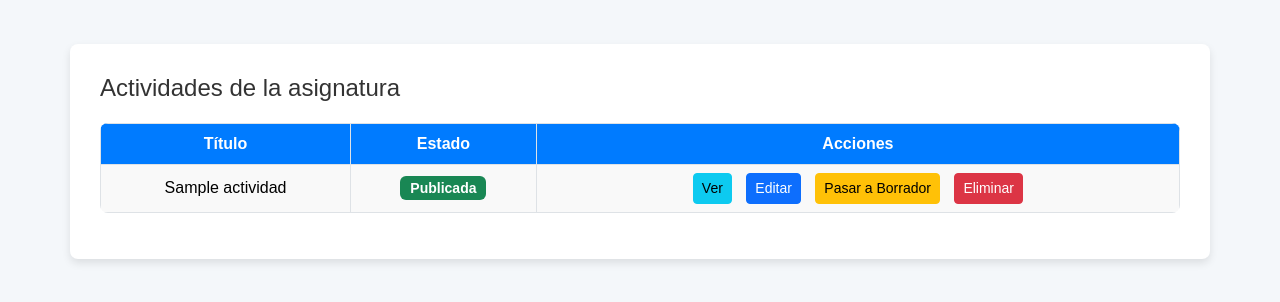
After one commit to oscarpicadocarino/tfg-app, a PHP site: page /actividades.php?id_asignatura=1 in a window 1280 px wide. The commit adds this page. Shown: the top 302 px of the page. Run offline with PHP 8.4, Linux system fonts and the light colour scheme; tables that the repository leaves empty or names only in its code hold one stand-in row (values such as "Sample post").

Commit message:
Anadida funcionalidad de ver actividades, editar, publicar, eliminar + centralización de conexión en conexion.php

```diff
--- /dev/null
+++ b/app/actividades.php
@@ -0,0 +1,121 @@
+<?php
+// actividades.php
+require 'conexion.php';
+
+$id_asignatura = $_GET['id_asignatura'] ?? null;
+
+if (!$id_asignatura) {
+    die("ID de asignatura no especificado.");
+}
+
+// Obtener actividades
+$stmt = $pdo->prepare("SELECT * FROM actividad WHERE id_asignatura = ?");
+$stmt->execute([$id_asignatura]);
+$actividades = $stmt->fetchAll(PDO::FETCH_ASSOC);
+?>
+
+<!DOCTYPE html>
+<html lang="es">
+<head>
+    <meta charset="UTF-8">
+    <meta name="viewport" content="width=device-width, initial-scale=1.0">
+    <title>Actividades de la Asignatura</title>
+    <link href="https://cdn.jsdelivr.net/npm/bootstrap@5.3.0-alpha1/dist/css/bootstrap.min.css" rel="stylesheet">
+    <style>
+        body {
+            font-family: 'Arial', sans-serif;
+            background-color: #f4f7fa;
+            padding: 20px;
+        }
+
+        .container {
+            background-color: #fff;
+            border-radius: 8px;
+            box-shadow: 0 4px 8px rgba(0, 0, 0, 0.1);
+            padding: 30px;
+        }
+
+        h3 {
+            margin-bottom: 20px;
+            font-size: 24px;
+            color: #333;
+        }
+
+        .table {
+            margin-top: 20px;
+            border-radius: 8px;
+            overflow: hidden;
+        }
+
+        .table th, .table td {
+            text-align: center;
+            vertical-align: middle;
+        }
+
+        .table th {
+            background-color: #007bff;
+            color: white;
+        }
+
+        .table td {
+            background-color: #f9f9f9;
+        }
+
+        .table tr:hover {
+            background-color: #f1f1f1;
+        }
+
+        .badge {
+            font-size: 14px;
+            padding: 5px 10px;
+            text-transform: capitalize;
+        }
+
+        .btn {
+            margin: 0 5px;
+        }
+
+        .btn-sm {
+            font-size: 14px;
+        }
+    </style>
+</head>
+<body>
+
+<div class="container mt-4">
+    <h3>Actividades de la asignatura</h3>
+    <table class="table table-bordered table-hover">
+        <thead>
+            <tr>
+                <th>Título</th>
+                <th>Estado</th>
+                <th>Acciones</th>
+            </tr>
+        </thead>
+        <tbody>
+        <?php foreach ($actividades as $row): ?>
+            <tr>
+                <td><?= htmlspecialchars($row['titulo']) ?></td>
+                <td>
+                    <span class="badge bg-<?= $row['estado'] === 'publicada' ? 'success' : 'secondary' ?>">
+                        <?= ucfirst($row['estado']) ?>
+                    </span>
+                </td>
+                <td>
+                    <a href="ver_actividad.php?id=<?= $row['id'] ?>" class="btn btn-sm btn-info">Ver</a>
+                    <a href="editar_actividad.php?id=<?= $row['id'] ?>" class="btn btn-sm btn-primary">Editar</a>
+                    <?php if ($row['estado'] !== 'publicada'): ?>
+                        <a href="publicar_actividad.php?id=<?= $row['id'] ?>" class="btn btn-sm btn-success">Publicar</a>
+                    <?php else: ?>
+                        <a href="publicar_actividad.php?id=<?= $row['id'] ?>" class="btn btn-sm btn-warning">Pasar a Borrador</a>
+                    <?php endif; ?>
+                    <a href="eliminar_actividad.php?id=<?= $row['id'] ?>" class="btn btn-sm btn-danger" onclick="return confirm('¿Estás seguro?')">Eliminar</a>
+                </td>
+            </tr>
+        <?php endforeach; ?>
+        </tbody>
+    </table>
+</div>
+
+</body>
+</html>
--- a/app/anadir_error.php
+++ b/app/anadir_error.php
@@ -6,10 +6,7 @@ if (!isset($_SESSION['user_id']) || $_SESSION['tipo_usuario'] !== 'profesor') {
     exit();
 }
 
-$host = 'db';
-$usuario = 'usuario';
-$contrasena = 'password';
-$nombre_bd = 'tfg_app_db';
+require 'conexion.php';
 
 try {
     $pdo = new PDO("mysql:host=$host;dbname=$nombre_bd", $usuario, $contrasena);
--- /dev/null
+++ b/app/conexion.php
@@ -0,0 +1,13 @@
+<?php
+$host = 'db';
+$usuario = 'usuario';
+$contrasena = 'password';
+$nombre_bd = 'tfg_app_db';
+
+try {
+    $pdo = new PDO("mysql:host=$host;dbname=$nombre_bd", $usuario, $contrasena);
+    $pdo->setAttribute(PDO::ATTR_ERRMODE, PDO::ERRMODE_EXCEPTION);
+} catch (PDOException $e) {
+    die("Error de conexión: " . $e->getMessage());
+}
+?>
--- a/app/errores_comunes.php
+++ b/app/errores_comunes.php
@@ -6,10 +6,7 @@ if (!isset($_SESSION['user_id']) || $_SESSION['tipo_usuario'] !== 'profesor') {
     exit();
 }
 
-$host = 'db';
-$usuario = 'usuario';
-$contrasena = 'password';
-$nombre_bd = 'tfg_app_db';
+require 'conexion.php';
 
 try {
     $pdo = new PDO("mysql:host=$host;dbname=$nombre_bd", $usuario, $contrasena);
--- a/app/inicio_admin.php
+++ b/app/inicio_admin.php
@@ -6,6 +6,9 @@ if (!isset($_SESSION['user_id']) || $_SESSION['tipo_usuario'] !== 'admin') {
     header("Location: login.php");
     exit();
 }
+
+require 'conexion.php';
+
 ?>
 
 <!DOCTYPE html>
--- a/app/inicio_alumno.php
+++ b/app/inicio_alumno.php
@@ -8,11 +8,7 @@ if (!isset($_SESSION['user_id']) || $_SESSION['tipo_usuario'] !== 'alumno') {
     exit();
 }
 
-// Conectar a la base de datos
-$host = 'db';
-$usuario = 'usuario';
-$contrasena = 'password';
-$nombre_bd = 'tfg_app_db';
+require 'conexion.php';
 
 try {
     $pdo = new PDO("mysql:host=$host;dbname=$nombre_bd", $usuario, $contrasena);
--- a/app/inicio_profesor.php
+++ b/app/inicio_profesor.php
@@ -8,11 +8,7 @@ if (!isset($_SESSION['user_id']) || $_SESSION['tipo_usuario'] !== 'profesor') {
     exit();
 }
 
-// Conectar a la base de datos
-$host = 'db';
-$usuario = 'usuario';
-$contrasena = 'password';
-$nombre_bd = 'tfg_app_db';
+require 'conexion.php';
 
 try {
     $pdo = new PDO("mysql:host=$host;dbname=$nombre_bd", $usuario, $contrasena);
```
Also changed, not shown: app/asignar_alumnos.php (+1 -13 lines), app/asignatura_profesor.php (+3 -21 lines), app/crear_clase.php (+1 -13 lines), app/editar_actividad.php (added, +70 -0 lines), app/eliminar_actividad.php (added, +17 -0 lines), app/login.php (+9 -21 lines), app/publicar_actividad.php (added, +29 -0 lines), app/ver_actividad.php (added, +49 -0 lines).
